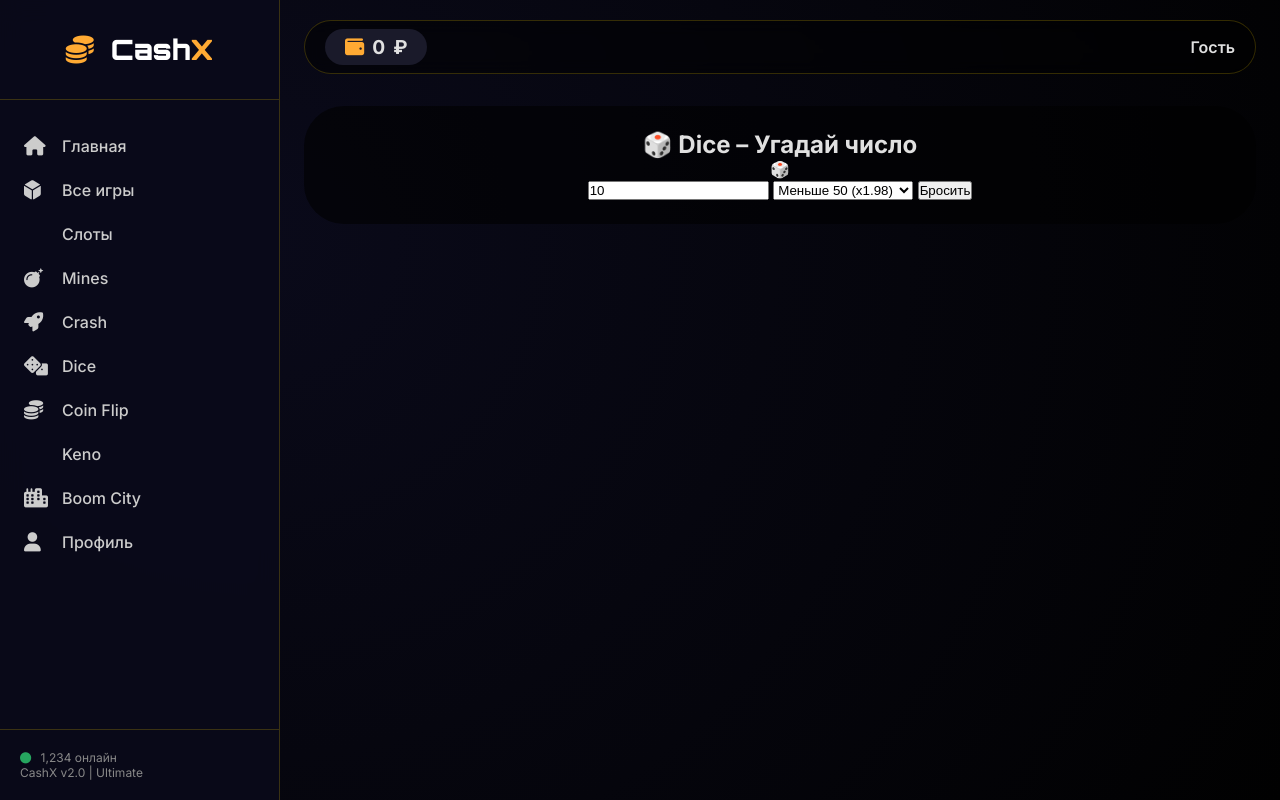
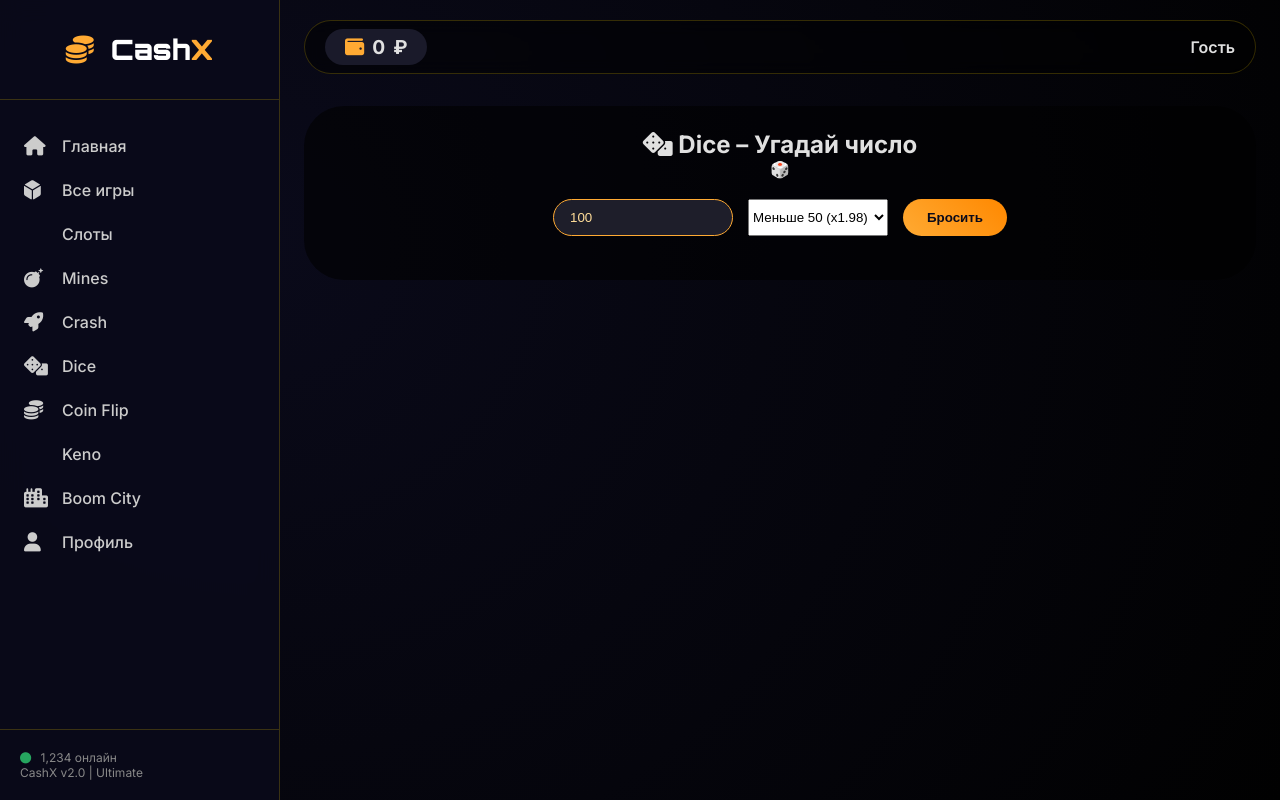
Before and after one commit to hanotsosall/cashx, a Flask app: page /game/dice in a window 1280 px wide. Run offline with Flask 3, Linux system fonts and the light colour scheme.

Commit message:
Update game_dice.html

```diff
--- a/templates/game_dice.html
+++ b/templates/game_dice.html
@@ -1,18 +1,45 @@
 {% extends "layout.html" %}
 {% block content %}
 <div class="game-container">
-    <h2>🎲 Dice – Угадай число</h2>
+    <h2><i class="fas fa-dice"></i> Dice – Угадай число</h2>
     <div class="dice-result" id="diceResult">🎲</div>
-    <div class="game-controls">
-        <input type="number" id="diceBet" value="10">
+    <div class="controls">
+        <input type="number" id="diceBet" value="100" step="10">
         <select id="dicePrediction">
             <option value="under">Меньше 50 (x1.98)</option>
             <option value="over">Больше 50 (x1.98)</option>
             <option value="number">Точное число (x50)</option>
         </select>
-        <input type="number" id="diceTarget" placeholder="Цель (1-100)" style="display:none;">
-        <button id="diceRollBtn" class="game-action-btn">Бросить</button>
+        <input type="number" id="diceTarget" placeholder="Число 1-100" style="display:none;">
+        <button id="diceRollBtn" class="btn-primary">Бросить</button>
     </div>
+    <div id="diceMessage"></div>
 </div>
-<script src="/static/dice.js"></script>
+<script>
+    const predSelect = document.getElementById('dicePrediction');
+    const targetInput = document.getElementById('diceTarget');
+    predSelect.onchange = () => {
+        targetInput.style.display = predSelect.value === 'number' ? 'inline-block' : 'none';
+    };
+    document.getElementById('diceRollBtn').onclick = async () => {
+        const bet = parseInt(document.getElementById('diceBet').value);
+        const prediction = predSelect.value;
+        const target = prediction === 'number' ? parseInt(targetInput.value) : 50;
+        if (isNaN(bet) || bet < 10) return alert('Ставка от 10₽');
+        const res = await fetch('/api/dice/roll', {
+            method: 'POST',
+            headers: { 'Content-Type': 'application/json' },
+            body: JSON.stringify({ bet, prediction, target })
+        });
+        const data = await res.json();
+        if (data.error) return alert(data.error);
+        document.getElementById('diceResult').innerHTML = `🎲 Выпало: ${data.roll}`;
+        if (data.win > 0) {
+            document.getElementById('diceMessage').innerHTML = `Выигрыш: ${data.win} ₽`;
+        } else {
+            document.getElementById('diceMessage').innerHTML = `Проигрыш`;
+        }
+        await updateBalanceUI();
+    };
+</script>
 {% endblock %}
```
